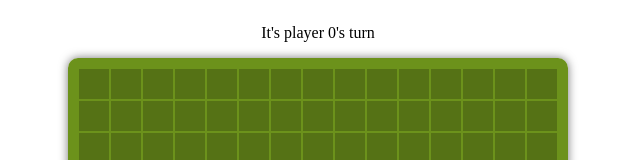
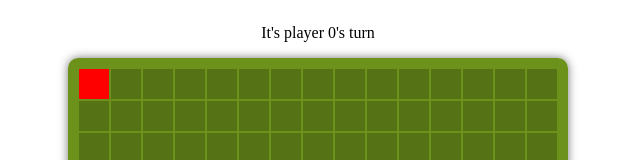
Before and after one commit to drewrodrigues/scrabble, a React (Create React App) app: page / in a window 1280 px wide. Shown: the top 160 px of the page, without its empty margins (322-962 px from the left). Built offline with nearby package versions, Linux system fonts and the light colour scheme.

Commit message:
Migrate styles to cell.scss and show bonus on tile

```diff
--- a/src/components/board.scss
+++ b/src/components/board.scss
@@ -8,25 +8,3 @@
 .row {
   display: flex;
 }
-
-.cell {
-  background-color: #557215;
-  border: 1px solid #6c921b;
-  cursor: pointer;
-  height: 30px;
-  width: 30px;
-  transition: all 0.25s ease-in-out;
-
-  &--triple-word {
-    background: red;
-  }
-
-  &--is-selected {
-    box-shadow: 0 0 10px #222;
-    transform: scale(1.25);
-  }
-
-  &:hover {
-    opacity: 0.9;
-  }
-}
--- a/src/components/board.tsx
+++ b/src/components/board.tsx
@@ -13,8 +13,6 @@ export default function Board({ cells, onCellSelect, currentlySelectedCell }: Bo
     onCellSelect(row, column);
   };
 
-  console.log(JSON.stringify(cells));
-
   return (
     <main className="board">
       {cells.map((row, i) => (
--- /dev/null
+++ b/src/components/cell.scss
@@ -0,0 +1,21 @@
+.cell {
+  background-color: #557215;
+  border: 1px solid #6c921b;
+  cursor: pointer;
+  height: 30px;
+  width: 30px;
+  transition: all 0.25s ease-in-out;
+
+  &--triple-word {
+    background: red;
+  }
+
+  &--is-selected {
+    box-shadow: 0 0 10px #222;
+    transform: scale(1.25);
+  }
+
+  &:hover {
+    opacity: 0.9;
+  }
+}
--- a/src/components/cell.tsx
+++ b/src/components/cell.tsx
@@ -1,5 +1,7 @@
 import React from 'react';
 import classNames from "classnames";
+import {BONUS_CELLS} from "../utils/bonuses";
+import './cell.scss';
 
 interface CellProps {
   row: number;
@@ -11,10 +13,11 @@ interface CellProps {
 
 export default function Cell({ row, col, letter, onClick, currentlySelectedCell }: CellProps) {
   const isSelected = currentlySelectedCell && currentlySelectedCell[0] === row && currentlySelectedCell[1] === col;
+  const bonus = BONUS_CELLS[row][col];
 
   return (
     <span
-      className={classNames("cell", {'cell--is-selected': isSelected})}
+      className={classNames("cell", {'cell--is-selected': isSelected, [`cell--${bonus}`]: bonus})}
       onClick={() => onClick(row, col)}
       key={col}
     >
```
